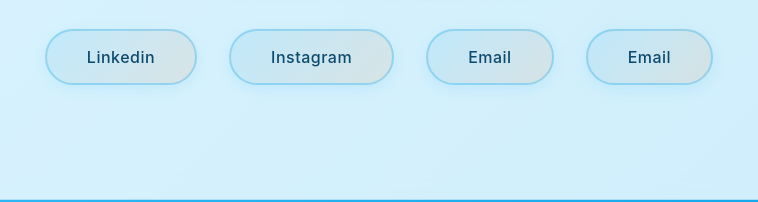
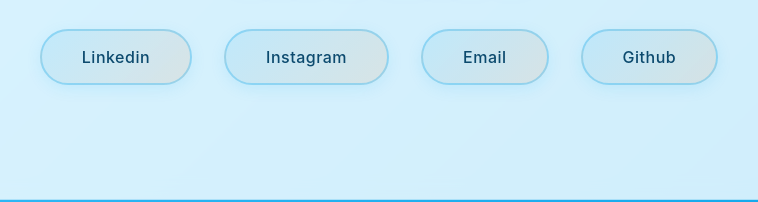
Before and after one commit to Shantu-2580/Portfolio, a plain HTML site: page index.html in a window 1280 px wide. Shown: the part 3350-3552 px from the top of the page, 261-1019 px from the left. Drawn offline with Linux system fonts and the light colour scheme.

Commit message:
Update index.html

```diff
--- a/index.html
+++ b/index.html
@@ -129,7 +129,7 @@
                             class="contact-item">Instagram</a></li>
                     <li><a href="mailto:shantanugaikwad83@gmail.com " type="Email" class="contact-item"
                             target="_blank">Email</a></li>
-                    <li><a href="https://github.com/Shantu-2580" class="contact-item" target="_blank">Email</a></li>
+                    <li><a href="https://github.com/Shantu-2580" class="contact-item" target="_blank">Github</a></li>
             </div>
 
         </div>
```
